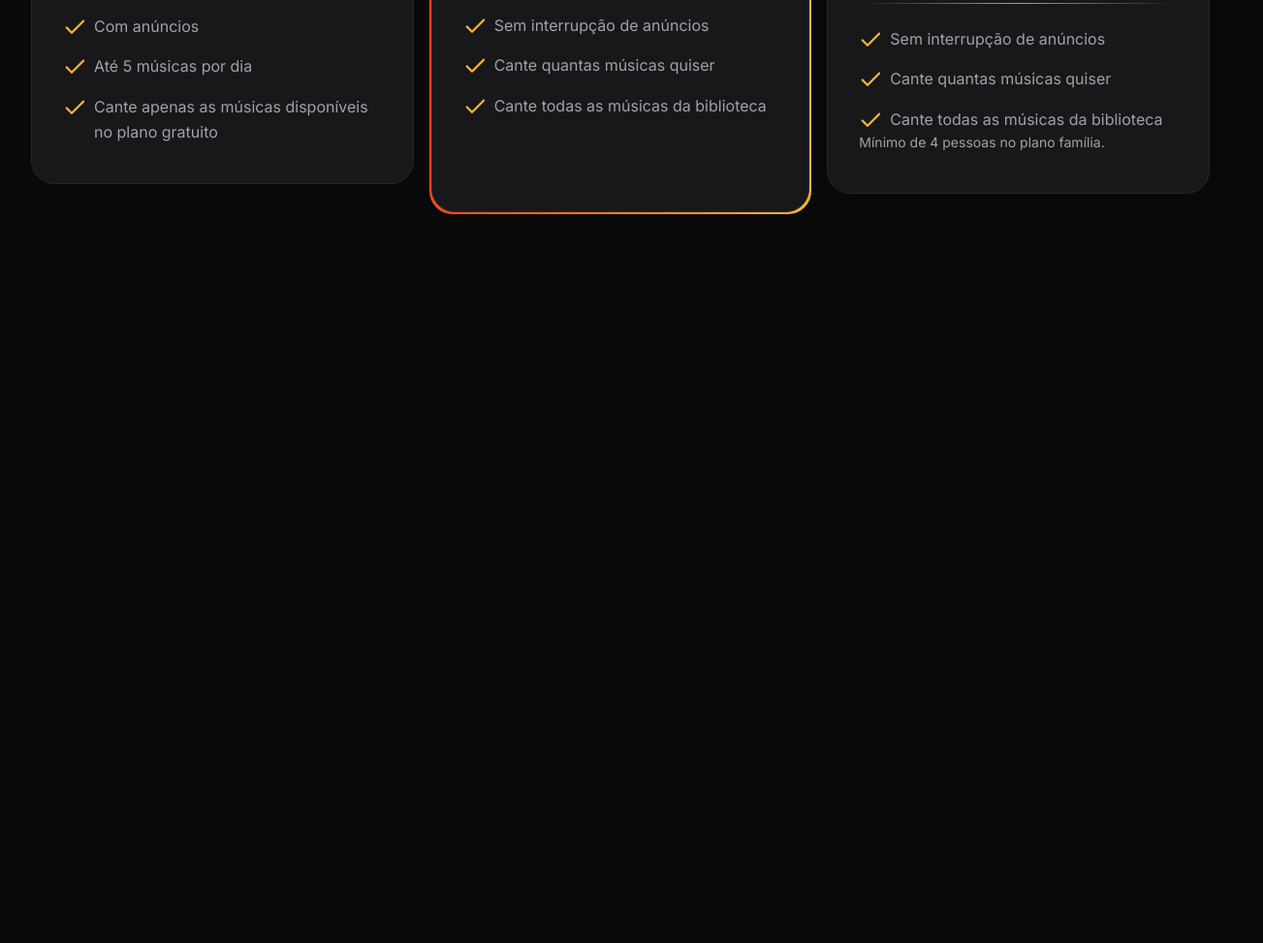
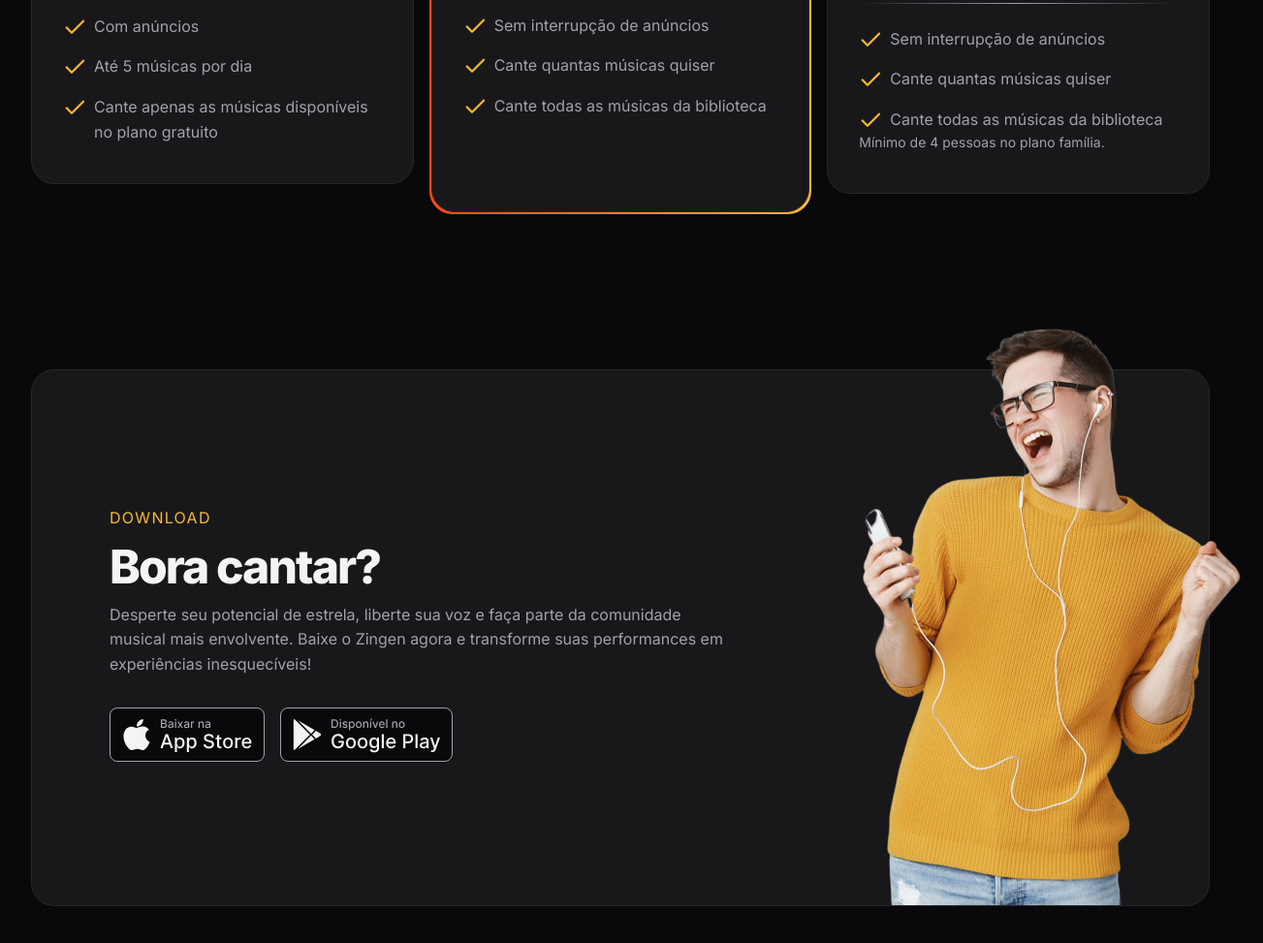
Before and after one commit to vhbiten/ProjectStudy_ResponsiveLandingPage_Zingen, a plain HTML site: page index.html in a window 1280 px wide. Shown: the part 3240-4213 px from the top of the page at 97% size, 1303 px wide, since content can reach past the window. Before the commit the page ends 3541 px from the top, so only its background shows below. Drawn offline with Linux system fonts and the light colour scheme.

Commit message:
add section download

```diff
--- a/index.html
+++ b/index.html
@@ -160,5 +160,29 @@
         </div>
     </div>
     </section>
+
+    <section id="download">
+        <div class="container py-xl">
+            <div class="card px-lg even-columns items-center">
+                <div>
+                    <header>
+                        <strong>download</strong>
+                        <h2>Bora cantar?</h2>
+                    </header>
+                    <p>Desperte seu potencial de estrela, liberte sua voz e faça parte da comunidade musical mais envolvente. Baixe o Zingen agora e transforme suas performances em experiências inesquecíveis!</p>
+
+                    <div class="buttons flex gap-1">
+                        <a href="#">
+                            <img src="assets/button-applestore.svg" alt="Baixar da Apple Store">
+                        </a>
+                        <a href="#">
+                            <img src="assets/button-playstore.svg" alt="Baixar da Play Store">
+                        </a>
+                    </div>
+                </div>
+                <img src="assets/rapaz-ouvindo-musica-com-fones-de-ouvido-e-cantando-no-aplicativo-de-karaoke-removebg 1.png" alt="">
+            </div>
+        </div>
+    </section>
 </body>
 </html>
--- /dev/null
+++ b/styles/download.css
@@ -0,0 +1,32 @@
+#download {
+    .card {
+        padding: 3rem 1.5rem 15rem;
+        position: relative;
+        & > img {
+                width: 14.5rem;
+                position: absolute;
+                bottom: 0;
+                right: -3.5rem;
+            }
+    }
+
+    .buttons {
+        flex-wrap: wrap;
+        margin-top: 2rem;
+    }
+
+    @media (width >= 80rem) {
+        .card {
+            padding: 8.75rem 5rem;
+
+            & > div:nth-child(1) {
+                max-width: 40rem;
+            }
+
+            & > img {
+                width: 29.125rem;
+            }
+        }
+    }
+
+}
--- a/styles/global.css
+++ b/styles/global.css
@@ -49,6 +49,8 @@ html {
     font-size: var(--fs-base);
     line-height: 1.6;
     color: var(--text-color-primary);
+
+    overflow-x: hidden;
 }
 
 body {
--- a/styles/index.css
+++ b/styles/index.css
@@ -9,3 +9,4 @@
 @import url(cards.css);
 @import url(features.css) (width >= 80rem);
 @import url(pricing.css);
+@import url(download.css);
```
Also changed, not shown: assets/button-applestore.svg (added), assets/button-playstore.svg (added).
